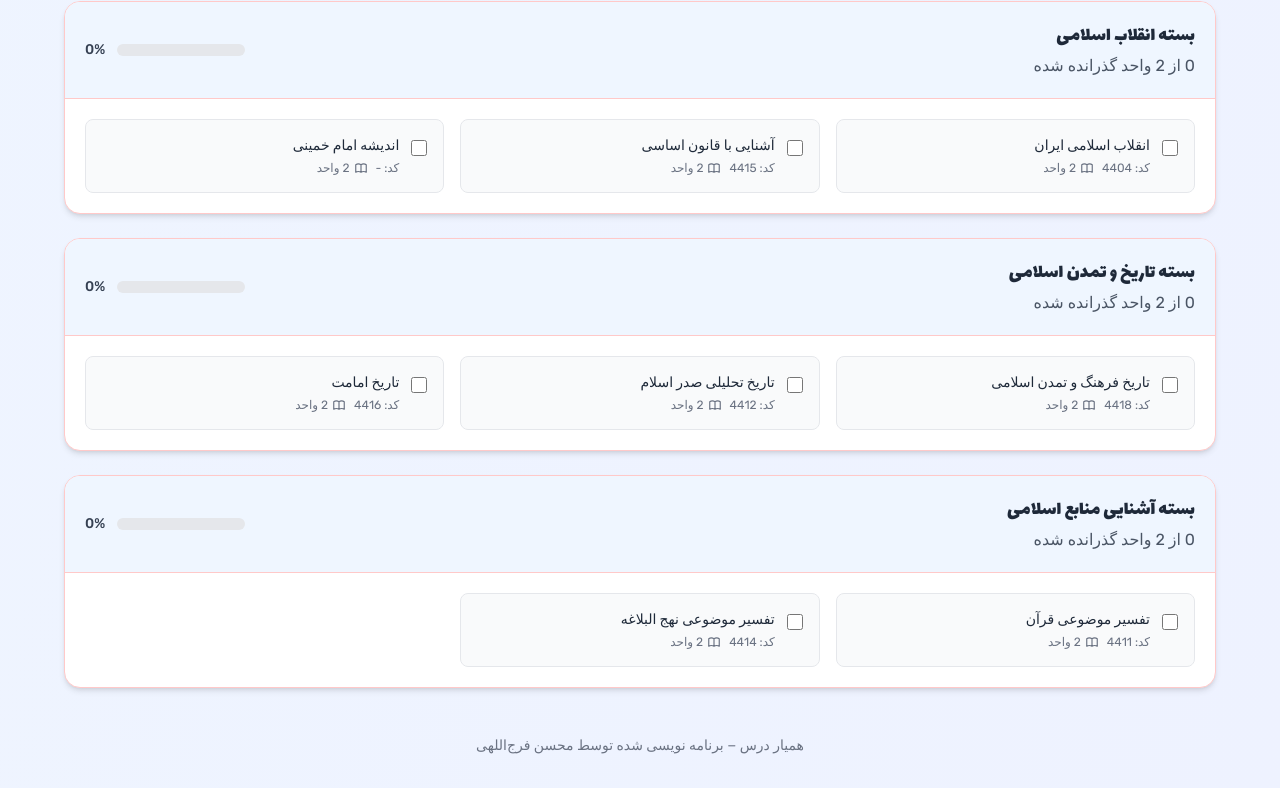
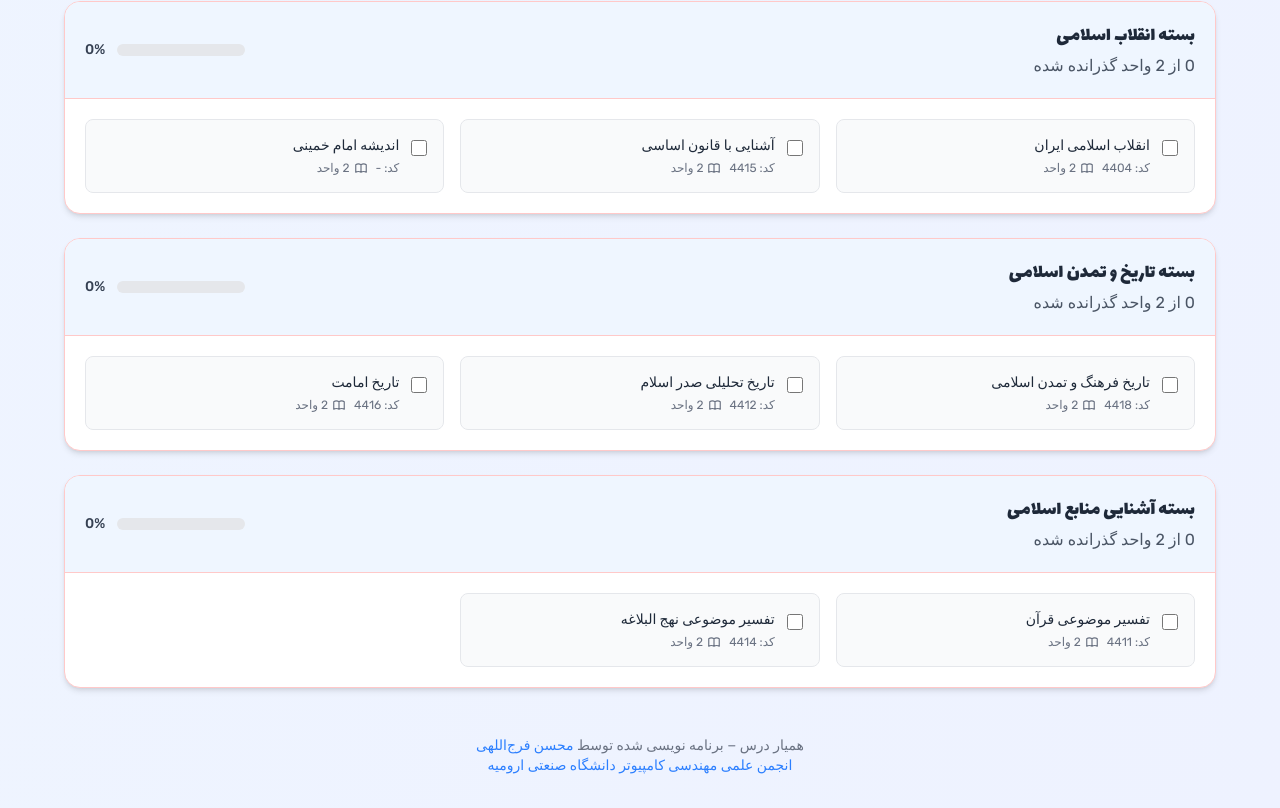
Before and after one commit to codegeeks-ir/HamyarDars, a Next.js app: page /ai in a window 1280 px wide. Shown: the part 4098-4906 px from the top of the page. Built offline with nearby package versions, Linux system fonts and the light colour scheme.

Commit message:
adding links

```diff
--- a/components/CourseManager.tsx
+++ b/components/CourseManager.tsx
@@ -659,7 +659,25 @@ const CourseManager = ({ majorInfo }: CourseManagerProps) => {
 
         {/* Footer */}
         <div className="mt-12 text-center text-gray-500 text-sm">
-          <p>همیار درس − برنامه نویسی شده توسط محسن فرج‌اللهی</p>
+          <p>
+            همیار درس − برنامه نویسی شده توسط&nbsp;
+            <a
+              href="http://mohsenfaraj.ir"
+              target="_blank"
+              className="text-blue-500"
+            >
+              محسن فرج‌اللهی
+            </a>
+          </p>
+          <p>
+            <a
+              href="https://codegeeks.ir"
+              target="_blank"
+              className="text-blue-500"
+            >
+              انجمن علمی مهندسی کامپیوتر دانشگاه صنعتی ارومیه
+            </a>
+          </p>
         </div>
       </div>
     </div>
```
Also changed, not shown: public/ce-ai.csv, public/ce-software.csv.
